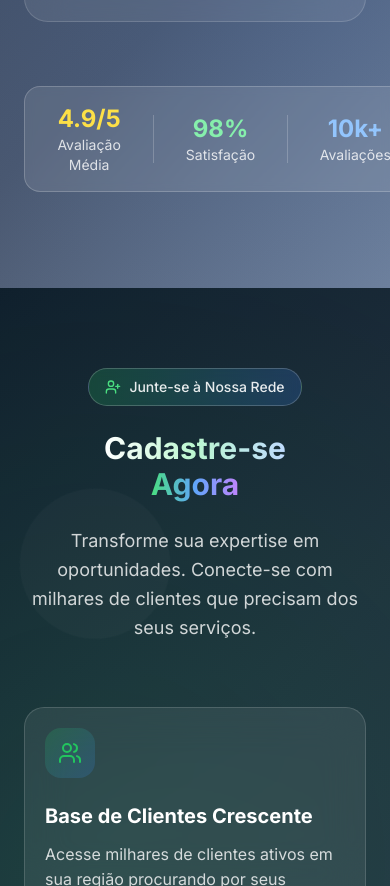
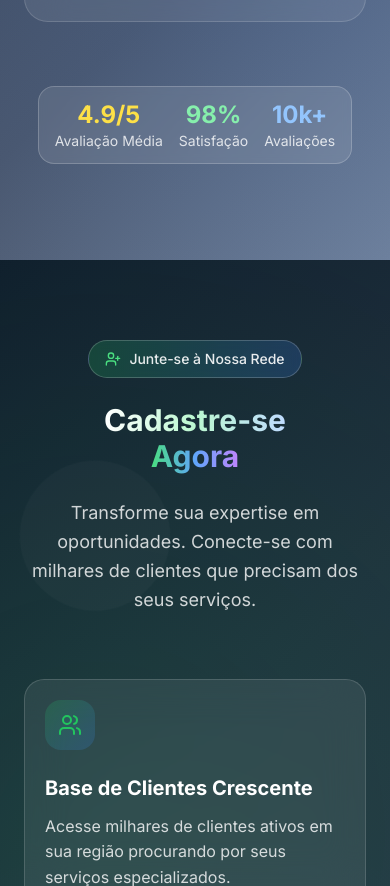
Before and after one commit to MateusD3v/Servi-os-de-Reparo, a plain HTML site: page code.html in a window 390 px wide. Shown: the part 3945-4831 px from the top of the page. Drawn offline with nearby package versions, Linux system fonts and the light colour scheme.

Commit message:
Fix mobile overflow: make stats div responsive with flexible layout

```diff
--- a/code.html
+++ b/code.html
@@ -370,17 +370,17 @@
       </div>
 
       <div class="text-center mt-16">
-        <div class="inline-flex items-center gap-8 bg-white/10 backdrop-blur-sm px-8 py-4 rounded-2xl border border-white/20">
+        <div class="inline-flex items-center gap-4 sm:gap-8 bg-white/10 backdrop-blur-sm px-4 sm:px-8 py-3 sm:py-4 rounded-2xl border border-white/20 flex-wrap sm:flex-nowrap justify-center">
           <div class="text-center">
             <div class="text-2xl font-bold text-yellow-300">4.9/5</div>
             <div class="text-sm text-white/80">Avaliação Média</div>
           </div>
-          <div class="w-px h-12 bg-white/20"></div>
+          <div class="w-px h-12 bg-white/20 hidden sm:block"></div>
           <div class="text-center">
             <div class="text-2xl font-bold text-green-300">98%</div>
             <div class="text-sm text-white/80">Satisfação</div>
           </div>
-          <div class="w-px h-12 bg-white/20"></div>
+          <div class="w-px h-12 bg-white/20 hidden sm:block"></div>
           <div class="text-center">
             <div class="text-2xl font-bold text-blue-300">10k+</div>
             <div class="text-sm text-white/80">Avaliações</div>
```
